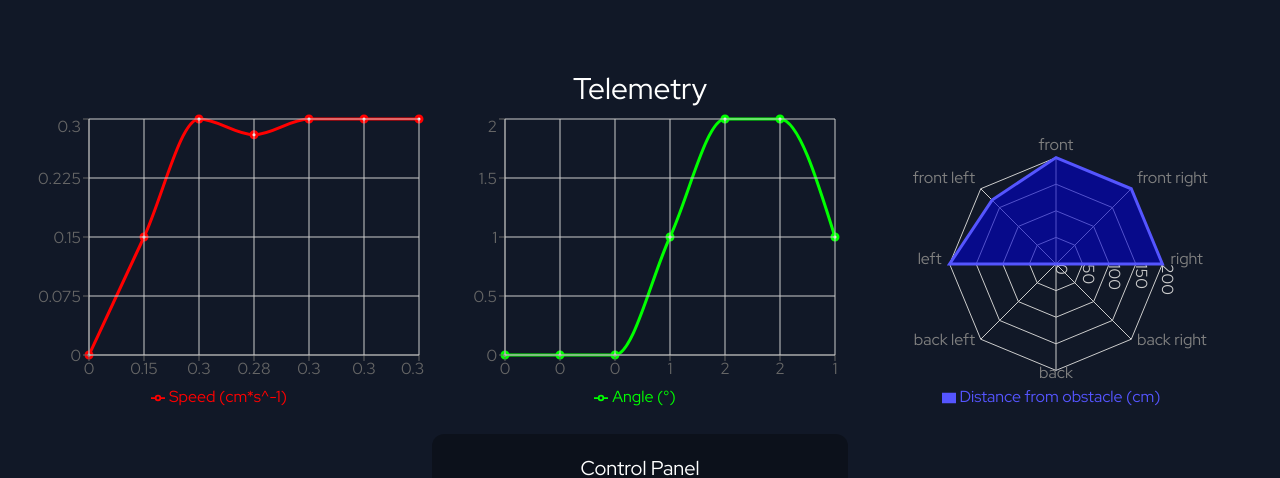
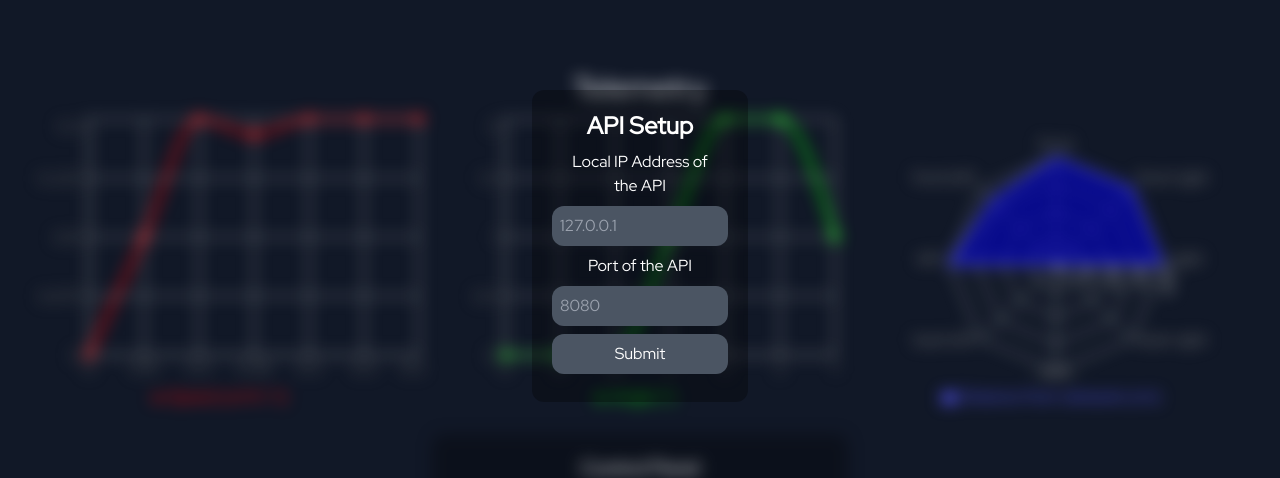
Before and after one commit to wallo-project/dashboard, a React (Create React App) app: page /dashboard in a window 1280 px wide. Shown: the part 158-636 px from the top of the page. Built offline with nearby package versions, Linux system fonts and the light colour scheme.

Commit message:
add api setup interaction

```diff
--- a/package.json
+++ b/package.json
@@ -5,6 +5,7 @@
   "dependencies": {
     "@headlessui/react": "^1.7.7",
     "@heroicons/react": "^2.0.13",
+    "@reduxjs/toolkit": "^1.9.1",
     "@testing-library/jest-dom": "^5.16.5",
     "@testing-library/react": "^13.4.0",
     "@testing-library/user-event": "^13.5.0",
@@ -16,6 +17,7 @@
     "heroicons": "^2.0.13",
     "react": "^18.2.0",
     "react-dom": "^18.2.0",
+    "react-redux": "^8.0.5",
     "react-router-dom": "^6.6.1",
     "react-scripts": "5.0.1",
     "recharts": "^2.2.0",
--- /dev/null
+++ b/src/components/dashboard/commands/ApiAddressSetup.tsx
@@ -0,0 +1,27 @@
+
+
+export default function Setup() {
+    const labelClasses: string = "block m-2";
+    const inputClasses: string = "block object-center mx-auto p-2 m-2 w-44 bg-gray-300 dark:bg-gray-600 rounded-xl"
+
+    const setApiConfig = (e: any) => {
+        e.preventDefault();
+    }
+
+    return (
+        <>
+            <div className="absolute text-center w-full mx-auto scroll-smooth z-40 p-5 duration-300 transition">
+                <div className="object-center mx-auto w-min p-5 rounded-xl bg-white/30 dark:bg-black/30">
+                    <h3 className="text-2xl font-semibold">API Setup</h3>
+                    <form onSubmit={setApiConfig}>
+                        <label className={labelClasses}>Local IP Address of the API</label>
+                        <input type={"text"} className={inputClasses}  placeholder="127.0.0.1" />
+                        <label className={labelClasses} >Port of the API</label>
+                        <input type={"number"} className={inputClasses} placeholder="8080" />
+                        <input type={"submit"} className={inputClasses + " bg-blue-300 hover:bg-blue-200 dark:bg-blue-700 dark:hover:bg-blue-600"} />
+                    </form>
+                </div>
+            </div>
+        </>
+    )
+}
--- a/src/components/footer/Footer.tsx
+++ b/src/components/footer/Footer.tsx
@@ -25,7 +25,7 @@ function Footer() {
                 <span className="text-red-500">-O</span>
               </p>
               <p className="opacity-70">
-                Wall-O is an autnomous vehicle able to follow a line on the
+                Wall-O is an autonomous vehicle able to follow a line on the
                 ground and avoid obstacles. This project is carried out as part
                 of the IT licence at CYU.
               </p>
--- a/src/routes/Dashboard.tsx
+++ b/src/routes/Dashboard.tsx
@@ -1,10 +1,11 @@
-import { useRef } from "react";
+import { useRef, useState } from "react";
 
 import Header from "../components/header/Header";
 
 import ChartLine from "../components/dashboard/charts/ChartLine";
 import ChartRadar from "../components/dashboard/charts/ChartRadar";
 import Commands from "../components/dashboard/commands/Commands";
+import ApiAddressSetup from "../components/dashboard/commands/ApiAddressSetup";
 
 
 const data = [
@@ -82,6 +83,8 @@ const dataRadar = [
 
 export default function Dashboard() {
 
+  const [connected, setConnection] = useState(false)
+
   const speedChartLine = useRef<ChartLine>(null);
   const angleChartLine = useRef<ChartLine>(null);
   const obstacleChartRadar = useRef<ChartRadar>(null);
@@ -109,7 +112,8 @@ export default function Dashboard() {
     <>
       <div className="min-h-screen text-black dark:text-white">
         <Header title="Dashboard- Work In Progress" />
-        <main>
+        { !connected && <ApiAddressSetup /> }
+        <main className={"w-full min-h-screen" + connected? " blur" : ""}>
           <section className="mx-4">
             <h2 className="text-center text-3xl pb-2">Telemetry</h2>
             <div className="grid grid-cols-1 md:grid-cols-3 object-center text-center align-center mx-auto">
```
Also changed, not shown: 1 other file (tests, documents, lock files or other folders).
